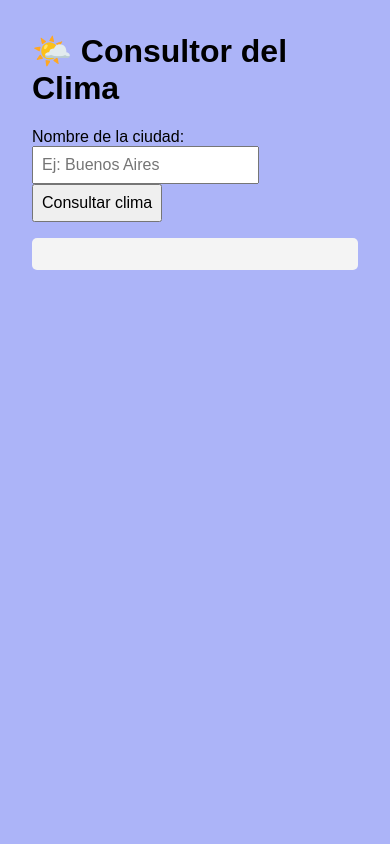
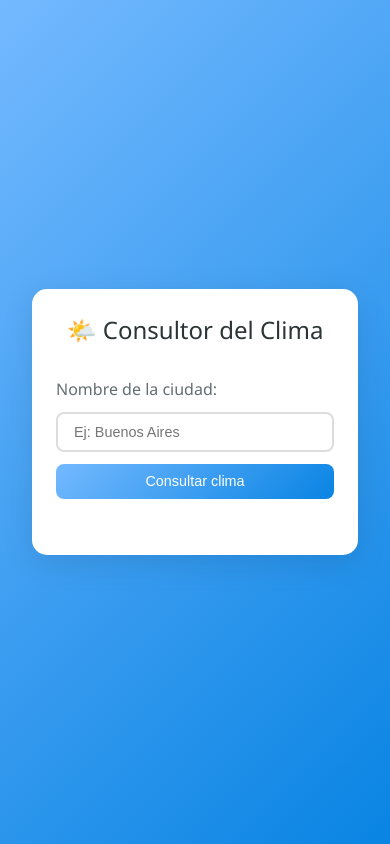
Before and after one commit to yanelricarte/api_py_ej, a Flask app: page / in a window 390 px wide. Run offline with Flask 3, Linux system fonts and the light colour scheme.

Commit message:
add estilos

```diff
--- a/app.py
+++ b/app.py
@@ -1,81 +1,222 @@
+"""
+Consultor del Clima - Aplicación Flask
+API para consultar información meteorológica usando OpenWeatherMap
+"""
+
 import os
+import logging
 from flask import Flask, request, jsonify, render_template
 from dotenv import load_dotenv
 import requests
 from datetime import datetime
+from typing import Dict, Any, Optional
 
-# Carga las variables definidas en .env
+# Configuración de logging
+logging.basicConfig(
+    level=logging.INFO,
+    format='%(asctime)s - %(name)s - %(levelname)s - %(message)s'
+)
+logger = logging.getLogger(__name__)
+
+# Carga las variables de entorno
 load_dotenv()
 
 app = Flask(__name__)
 
+# Configuración de la aplicación
+app.config['SECRET_KEY'] = os.getenv('SECRET_KEY', 'dev-secret-key')
+app.config['JSON_AS_ASCII'] = False  # Para caracteres especiales en JSON
+
+
+class ClimaError(Exception):
+    """Excepción personalizada para errores del clima"""
+    pass
+
+
 class ConsultorClima:
-    def __init__(self, api_key):
+    """Clase para consultar información meteorológica"""
+
+    def __init__(self, api_key: str):
         self.api_key = api_key
         self.base_url = "http://api.openweathermap.org/data/2.5"
+        self.timeout = 10
 
-    def obtener_clima_actual(self, ciudad):
+    def obtener_clima_actual(self, ciudad: str) -> str:
+        """
+        Obtiene el clima actual de una ciudad
+
+        Args:
+            ciudad (str): Nombre de la ciudad
+
+        Returns:
+            str: Información del clima formateada
+
+        Raises:
+            ClimaError: Si hay un error en la consulta
+        """
         try:
-            url = f"{self.base_url}/weather"
-            params = {
-                "q": ciudad,
-                "appid": self.api_key,
-                "units": "metric",
-                "lang": "es"
-            }
-            resp = requests.get(url, params=params, timeout=10)
-            data = resp.json()
-            if resp.status_code == 200:
-                return self._formatear_clima_actual(data)
+            logger.info(f"Consultando clima para: {ciudad}")
+
+            # Validar entrada
+            if not self._validar_ciudad(ciudad):
+                raise ClimaError("Nombre de ciudad inválido")
+
+            # Realizar consulta a la API
+            data = self._consultar_api(ciudad)
+
+            # Formatear y retornar resultado
+            resultado = self._formatear_clima_actual(data)
+            logger.info(f"Clima obtenido exitosamente para: {ciudad}")
+            return resultado
+
+        except requests.exceptions.Timeout:
+            logger.error(f"Timeout al consultar clima para: {ciudad}")
+            raise ClimaError("La consulta tardó demasiado tiempo")
+        except requests.exceptions.ConnectionError:
+            logger.error(f"Error de conexión al consultar clima para: {ciudad}")
+            raise ClimaError("Error de conexión con el servicio meteorológico")
+        except requests.exceptions.RequestException as e:
+            logger.error(f"Error de red al consultar clima para {ciudad}: {str(e)}")
+            raise ClimaError("Error de red al consultar el clima")
+        except Exception as e:
+            logger.error(f"Error inesperado al consultar clima para {ciudad}: {str(e)}")
+            raise ClimaError("Error inesperado al consultar el clima")
+
+    def _validar_ciudad(self, ciudad: str) -> bool:
+        """Valida el nombre de la ciudad"""
+        return (
+            isinstance(ciudad, str) and
+            len(ciudad.strip()) >= 2 and
+            len(ciudad.strip()) <= 50
+        )
+
+    def _consultar_api(self, ciudad: str) -> Dict[str, Any]:
+        """Realiza la consulta a la API de OpenWeatherMap"""
+        url = f"{self.base_url}/weather"
+        params = {
+            "q": ciudad.strip(),
+            "appid": self.api_key,
+            "units": "metric",
+            "lang": "es"
+        }
+
+        response = requests.get(url, params=params, timeout=self.timeout)
+        data = response.json()
+
+        if response.status_code == 200:
+            return data
+        else:
+            error_msg = data.get('message', 'Error desconocido')
+            if response.status_code == 404:
+                raise ClimaError(f"Ciudad '{ciudad}' no encontrada")
+            elif response.status_code == 401:
+                raise ClimaError("Error de autenticación con el servicio")
             else:
-                return f"Error: {data.get('message', 'No se pudo obtener el clima')}"
-        except requests.exceptions.RequestException as e:
-            return f"Error de conexión: {str(e)}"
-        except Exception as e:
-            return f"Error inesperado: {str(e)}"
+                raise ClimaError(f"Error del servicio: {error_msg}")
 
-    def _formatear_clima_actual(self, data):
-        ciudad = data['name']
-        pais = data['sys']['country']
-        temp = data['main']['temp']
-        sensacion = data['main']['feels_like']
-        humedad = data['main']['humidity']
-        presion = data['main']['pressure']
-        descripcion = data['weather'][0]['description'].title()
-        viento = data['wind']['speed']
-        timestamp = data['dt']
-        hora_local = datetime.fromtimestamp(timestamp).strftime('%Y-%m-%d %H:%M:%S')
+    def _formatear_clima_actual(self, data: Dict[str, Any]) -> str:
+        """Formatea los datos del clima en un string legible"""
+        try:
+            ciudad = data['name']
+            pais = data['sys']['country']
+            temp = data['main']['temp']
+            sensacion = data['main']['feels_like']
+            humedad = data['main']['humidity']
+            presion = data['main']['pressure']
+            descripcion = data['weather'][0]['description'].title()
+            viento = data['wind']['speed']
+            timestamp = data['dt']
 
-        resultado = f"""
-🌤️  CLIMA ACTUAL EN {ciudad.upper()}, {pais}
+            # Formatear fecha y hora
+            hora_local = datetime.fromtimestamp(timestamp).strftime('%Y-%m-%d %H:%M:%S')
+
+            # Crear resultado formateado
+            resultado = f"""🌤️  CLIMA ACTUAL EN {ciudad.upper()}, {pais}
 {'='*50}
 📅 Fecha y hora: {hora_local}
 🌡️  Temperatura: {temp}°C (Sensación térmica: {sensacion}°C)
 ☁️  Condición: {descripcion}
 💧 Humedad: {humedad}%
 🌪️  Presión: {presion} hPa
-💨 Viento: {viento} m/s
-        """
-        return resultado.strip()
+💨 Viento: {viento} m/s"""
 
-# Leemos la API key desde la variable de entorno
-API_KEY = os.getenv("API_KEY")
-if not API_KEY:
-    raise RuntimeError("La variable de entorno API_KEY no está definida")
+            return resultado.strip()
 
-consultor = ConsultorClima(API_KEY)
+        except KeyError as e:
+            logger.error(f"Datos faltantes en la respuesta de la API: {str(e)}")
+            raise ClimaError("Datos incompletos del servicio meteorológico")
 
-@app.route("/")
-def index():
-    return render_template("index.html")
 
-@app.route("/clima_actual")
-def clima_actual():
-    ciudad = request.args.get("ciudad", "").strip()
-    if not ciudad:
-        return jsonify({"error": "Falta el parámetro 'ciudad'"}), 400
-    resultado = consultor.obtener_clima_actual(ciudad)
-    return jsonify({"resultado": resultado})
+# Configuración de la aplicación
+def crear_app() -> Flask:
+    """Factory function para crear la aplicación Flask"""
+
+    # Verificar API key
+    api_key = os.getenv("API_KEY")
+    if not api_key:
+        logger.error("API_KEY no está definida en las variables de entorno")
+        raise RuntimeError("La variable de entorno API_KEY no está definida")
+
+    # Crear instancia del consultor
+    consultor = ConsultorClima(api_key)
+
+    # Registrar rutas
+    @app.route("/")
+    def index():
+        """Página principal"""
+        return render_template("index.html")
+
+    @app.route("/clima_actual")
+    def clima_actual():
+        """Endpoint para consultar el clima actual"""
+        try:
+            ciudad = request.args.get("ciudad", "").strip()
+
+            if not ciudad:
+                logger.warning("Solicitud sin parámetro 'ciudad'")
+                return jsonify({"error": "Falta el parámetro 'ciudad'"}), 400
+
+            resultado = consultor.obtener_clima_actual(ciudad)
+            return jsonify({"resultado": resultado})
+
+        except ClimaError as e:
+            logger.warning(f"Error de clima: {str(e)}")
+            return jsonify({"error": str(e)}), 400
+        except Exception as e:
+            logger.error(f"Error inesperado en clima_actual: {str(e)}")
+            return jsonify({"error": "Error interno del servidor"}), 500
+
+    @app.route("/health")
+    def health_check():
+        """Endpoint de salud para monitoreo"""
+        return jsonify({
+            "status": "healthy",
+            "timestamp": datetime.now().isoformat(),
+            "service": "Consultor del Clima"
+        })
+
+    @app.errorhandler(404)
+    def not_found(error):
+        """Manejador de error 404"""
+        return jsonify({"error": "Endpoint no encontrado"}), 404
+
+    @app.errorhandler(500)
+    def internal_error(error):
+        """Manejador de error 500"""
+        logger.error(f"Error interno del servidor: {str(error)}")
+        return jsonify({"error": "Error interno del servidor"}), 500
+
+    return app
+
+
+# Crear la aplicación
+app = crear_app()
 
 if __name__ == "__main__":
-    app.run(debug=True)
+    # Configuración para desarrollo
+    debug_mode = os.getenv("FLASK_DEBUG", "False").lower() == "true"
+    port = int(os.getenv("PORT", 5000))
+    host = os.getenv("HOST", "127.0.0.1")
+
+    logger.info(f"Iniciando servidor en {host}:{port} (debug={debug_mode})")
+    app.run(host=host, port=port, debug=debug_mode)
--- /dev/null
+++ b/static/styles.css
@@ -0,0 +1,181 @@
+/* Estilos generales */
+* {
+    margin: 0;
+    padding: 0;
+    box-sizing: border-box;
+}
+
+body {
+    font-family: 'Segoe UI', Tahoma, Geneva, Verdana, sans-serif;
+    background: linear-gradient(135deg, #74b9ff 0%, #0984e3 100%);
+    min-height: 100vh;
+    display: flex;
+    align-items: center;
+    justify-content: center;
+    padding: 1rem;
+}
+
+.container {
+    background: white;
+    border-radius: 15px;
+    box-shadow: 0 8px 32px rgba(0, 0, 0, 0.1);
+    padding: 2rem;
+    max-width: 600px;
+    width: 100%;
+}
+
+h1 {
+    text-align: center;
+    color: #2d3436;
+    margin-bottom: 2rem;
+    font-size: 2rem;
+    font-weight: 300;
+}
+
+/* Formulario */
+.form-clima {
+    margin-bottom: 2rem;
+}
+
+.input-group {
+    display: flex;
+    flex-direction: column;
+    gap: 1rem;
+}
+
+label {
+    font-weight: 500;
+    color: #636e72;
+    font-size: 1rem;
+}
+
+input[type="text"] {
+    padding: 0.75rem 1rem;
+    font-size: 1rem;
+    border: 2px solid #ddd;
+    border-radius: 8px;
+    transition: all 0.3s ease;
+    outline: none;
+}
+
+input[type="text"]:focus {
+    border-color: #74b9ff;
+    box-shadow: 0 0 0 3px rgba(116, 185, 255, 0.1);
+}
+
+button {
+    padding: 0.75rem 2rem;
+    font-size: 1rem;
+    background: linear-gradient(135deg, #74b9ff 0%, #0984e3 100%);
+    color: white;
+    border: none;
+    border-radius: 8px;
+    cursor: pointer;
+    transition: all 0.3s ease;
+    font-weight: 500;
+}
+
+button:hover {
+    transform: translateY(-2px);
+    box-shadow: 0 4px 12px rgba(116, 185, 255, 0.4);
+}
+
+button:active {
+    transform: translateY(0);
+}
+
+button:disabled {
+    opacity: 0.6;
+    cursor: not-allowed;
+    transform: none;
+}
+
+/* Estados de carga y resultado */
+.loading {
+    text-align: center;
+    color: #74b9ff;
+    font-size: 1.1rem;
+    margin: 1rem 0;
+}
+
+.hidden {
+    display: none;
+}
+
+.resultado {
+    background: #f8f9fa;
+    border: 1px solid #e9ecef;
+    border-radius: 8px;
+    padding: 1.5rem;
+    white-space: pre-wrap;
+    font-family: 'Courier New', monospace;
+    font-size: 0.9rem;
+    line-height: 1.6;
+    color: #2d3436;
+    max-height: 400px;
+    overflow-y: auto;
+    margin-top: 1rem;
+}
+
+.resultado:empty {
+    display: none;
+}
+
+/* Estilos para mensajes de error */
+.resultado.error {
+    background: #ffe6e6;
+    border-color: #ff6b6b;
+    color: #d63031;
+}
+
+.resultado.success {
+    background: #e8f5e8;
+    border-color: #00b894;
+    color: #00a085;
+}
+
+/* Responsive */
+@media (max-width: 768px) {
+    .container {
+        margin: 1rem;
+        padding: 1.5rem;
+    }
+
+    h1 {
+        font-size: 1.5rem;
+    }
+
+    .input-group {
+        gap: 0.75rem;
+    }
+
+    input[type="text"], button {
+        padding: 0.6rem 1rem;
+        font-size: 0.9rem;
+    }
+}
+
+/* Animaciones */
+@keyframes fadeIn {
+    from { opacity: 0; transform: translateY(10px); }
+    to { opacity: 1; transform: translateY(0); }
+}
+
+.resultado {
+    animation: fadeIn 0.3s ease;
+}
+
+/* Mejoras visuales para el resultado del clima */
+.resultado {
+    background: linear-gradient(135deg, #f8f9fa 0%, #e9ecef 100%);
+    border-left: 4px solid #74b9ff;
+}
+
+.loading {
+    animation: pulse 1.5s ease-in-out infinite alternate;
+}
+
+@keyframes pulse {
+    from { opacity: 1; }
+    to { opacity: 0.5; }
+}
--- a/templates/estilos.css
+++ /dev/null
@@ -1,23 +0,0 @@
-        body {
-            font-family: Arial, sans-serif;
-            margin: 2rem;
-            background-color: rgb(172, 180, 248);
-        }
-
-        input,
-        button {
-            padding: 0.5rem;
-            font-size: 1rem;
-        }
-
-        button {
-            cursor: pointer;
-        }
-
-        pre {
-            background-color: #f4f4f4;
-            padding: 1rem;
-            white-space: pre-wrap;
-            border-radius: 5px;
-            margin-top: 1rem;
-        }
--- a/templates/index.html
+++ b/templates/index.html
@@ -1,55 +1,25 @@
-<!-- templates/index.html -->
 <!DOCTYPE html>
 <html lang="es">
 <head>
     <meta charset="UTF-8" />
     <meta name="viewport" content="width=device-width, initial-scale=1" />
     <title>Consultor del Clima</title>
-    <link rel="stylesheet" href="estilos.css">
-
+    <link rel="stylesheet" href="{{ url_for('static', filename='styles.css') }}">
 </head>
 <body>
-    <h1>🌤️ Consultor del Clima</h1>
-    <form id="form-clima">
-        <label for="ciudad">Nombre de la ciudad:</label><br />
-        <input type="text" id="ciudad" name="ciudad" placeholder="Ej: Buenos Aires" required />
-        <button type="submit">Consultar clima</button>
-    </form>
-    <pre id="resultado"></pre>
+    <div class="container">
+        <h1>🌤️ Consultor del Clima</h1>
+        <form id="form-clima" class="form-clima">
+            <div class="input-group">
+                <label for="ciudad">Nombre de la ciudad:</label>
+                <input type="text" id="ciudad" name="ciudad" placeholder="Ej: Buenos Aires" required />
+                <button type="submit">Consultar clima</button>
+            </div>
+        </form>
+        <div id="loading" class="loading hidden">⏳ Consultando clima…</div>
+        <pre id="resultado" class="resultado"></pre>
+    </div>
 
-    <script>
-        const form = document.getElementById("form-clima");
-        const resultado = document.getElementById("resultado");
-
-        form.addEventListener("submit", async (e) => {
-            e.preventDefault();
-            resultado.textContent = "⏳ Consultando clima…";
-
-            // Prueba fija para verificar el DOM:
-            // resultado.textContent = "✅ El listener funciona";
-            // return;
-
-            const ciudad = form.ciudad.value.trim();
-            console.log("Ciudad ingresada:", ciudad);
-
-            try {
-                const response = await fetch(`/clima_actual?ciudad=${encodeURIComponent(ciudad)}`);
-                console.log("Fetch status:", response.status);
-                const data = await response.json();
-                console.log("Datos recibidos:", data);
-
-                if (!response.ok) {
-                    resultado.textContent = `❌ Error: ${data.error || response.statusText}`;
-                } else if (data.error) {
-                    resultado.textContent = `❌ ${data.error}`;
-                } else {
-                    resultado.textContent = data.resultado;
-                }
-            } catch (error) {
-                console.error("Error en fetch:", error);
-                resultado.textContent = `❌ Error de conexión: ${error.message}`;
-            }
-        });
-    </script>
+    <script src="{{ url_for('static', filename='script.js') }}"></script>
 </body>
 </html>
```
Also changed, not shown: static/script.js (added, +166 -0 lines), README.md (added).
